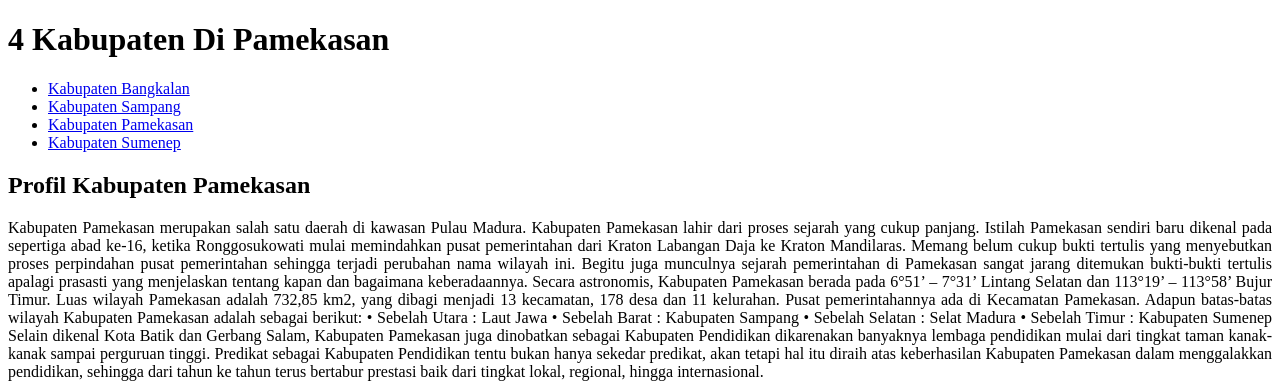
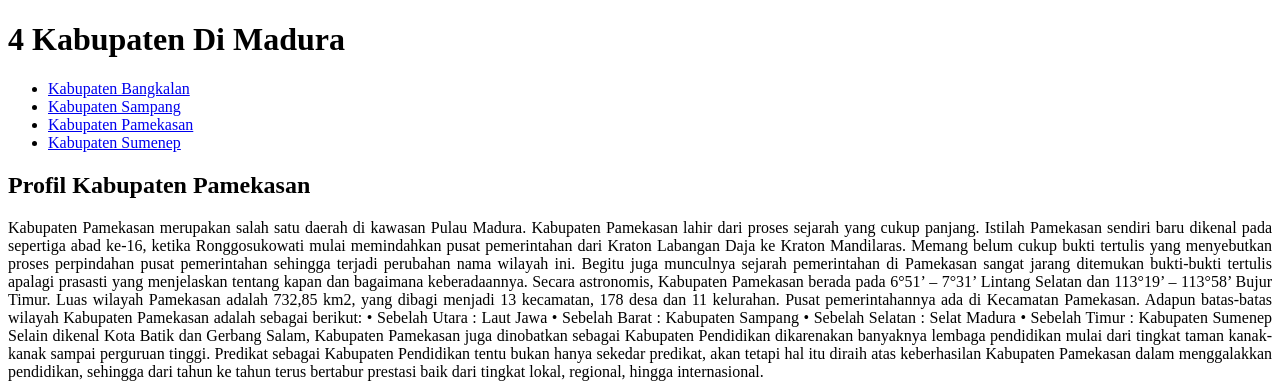
Before and after one commit to MOH-WAKID/UTS-DJANGO_ADMINISTRATION, a Django app: page /app3/ in a window 1280 px wide. Shown: the top 385 px of the page. Run offline with Django 4.2, Linux system fonts and the light colour scheme.

Commit message:
Merubah tulisan Pamekasan menjadi Madura

```diff
--- a/app3/templates/app3/index.html
+++ b/app3/templates/app3/index.html
@@ -9,7 +9,7 @@
 
 <body>
     <header>
-        <h1>4 Kabupaten Di Pamekasan</h1>
+        <h1>4 Kabupaten Di Madura</h1>
     </header>
 
     <nav>
```
